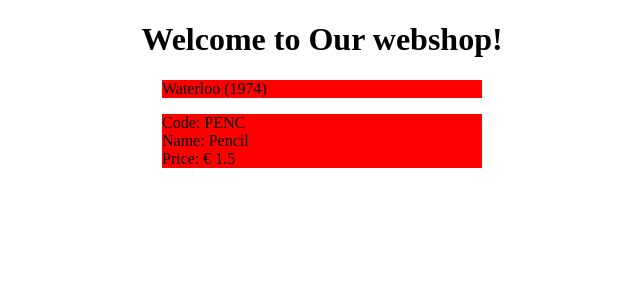
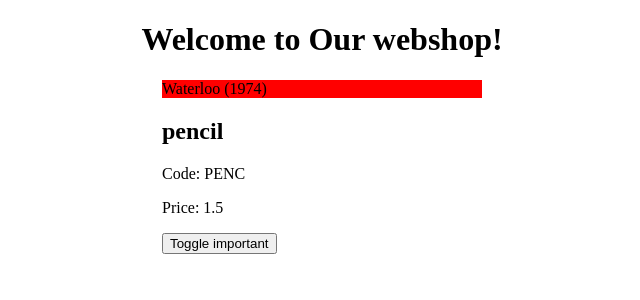
Before and after one commit to Jef-DS/angwebshop, an Angular app: page / in a window 1280 px wide. Shown: the top 300 px of the page, without its empty margins (318-958 px from the left). Built offline with nearby package versions, Linux system fonts and the light colour scheme.

Commit message:
Toggle Important and use Product

```diff
--- /dev/null
+++ b/src/app/model/product.ts
@@ -0,0 +1,8 @@
+export class Product {
+    constructor(public code:string, public name:string, public price:number, public isImportant=false){
+
+    }
+    toggleImportant():void{
+        this.isImportant = !this.isImportant;
+    }
+}
--- a/src/app/product/product-item/product-item.component.html
+++ b/src/app/product/product-item/product-item.component.html
@@ -1,5 +1,6 @@
 <article class="product" [ngClass]="{important:isImportant}">
-    <div class="product-code"><span class="product-label">Code</span>{{ code}}</div>
-    <div class="product-name"><span class="product-label">Name</span>{{ name }}</div>
-    <div class="product-price"><span class="product-label">Price</span>{{ '€ ' +price }}</div>
+    <h1 class="product-name">{{name}}</h1>
+    <p class="product-code"><span class="product-label">Code</span>{{code}}</p>
+    <p class="product-price"><span class="product-label">Price</span>{{price}}</p>
+    <button (click)="toggleImportant()">Toggle important</button>
 </article>
--- a/src/app/product/product-item/product-item.component.ts
+++ b/src/app/product/product-item/product-item.component.ts
@@ -1,4 +1,5 @@
 import { Component, OnInit } from '@angular/core';
+import { Product } from 'src/app/model/product';
 
 @Component({
   selector: 'app-product-item',
@@ -6,18 +7,26 @@ import { Component, OnInit } from '@angular/core';
   styleUrls: ['./product-item.component.css']
 })
 export class ProductItemComponent implements OnInit {
-  code: string;
-  name: string;
-  price: number;
-  isImportant: boolean;
+  product:Product;
   constructor() {
-    this.code = 'PENC';
-    this.name = 'Pencil';
-    this.price = 1.5;
-    this.isImportant = true;
+    this.product = new Product('PENC', 'pencil', 1.5)
   }
 
   ngOnInit(): void {
   }
-
+  toggleImportant():void { //the function has no return value
+    this.product.toggleImportant();
+  }
+  get code():string{
+    return this.product.code;
+  }
+  get name():string{
+    return this.product.name;
+  }
+  get price(): number{
+    return this.product.price;
+  }
+  get isImportant(): boolean{
+    return this.product.isImportant;
+  }
 }
```
